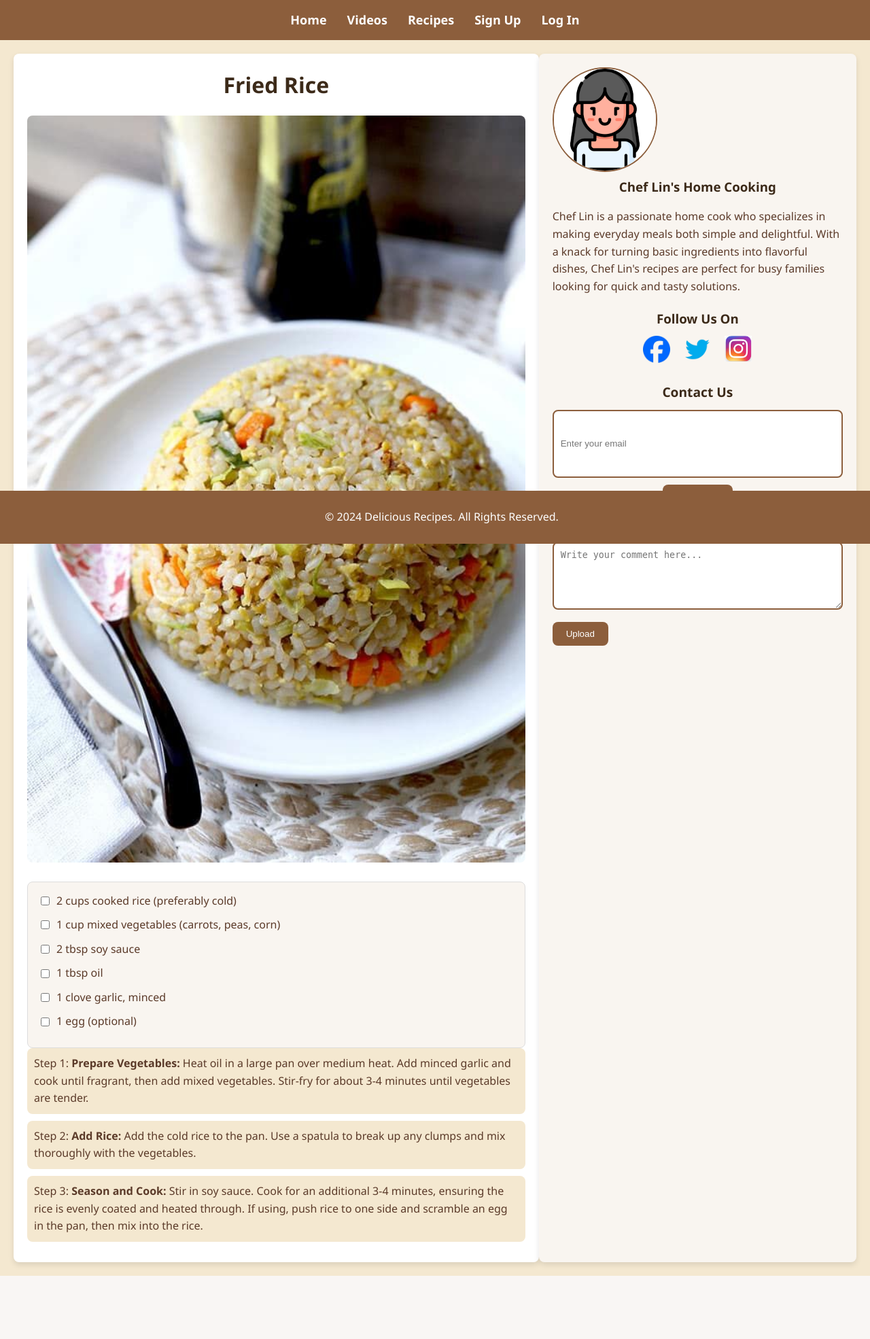
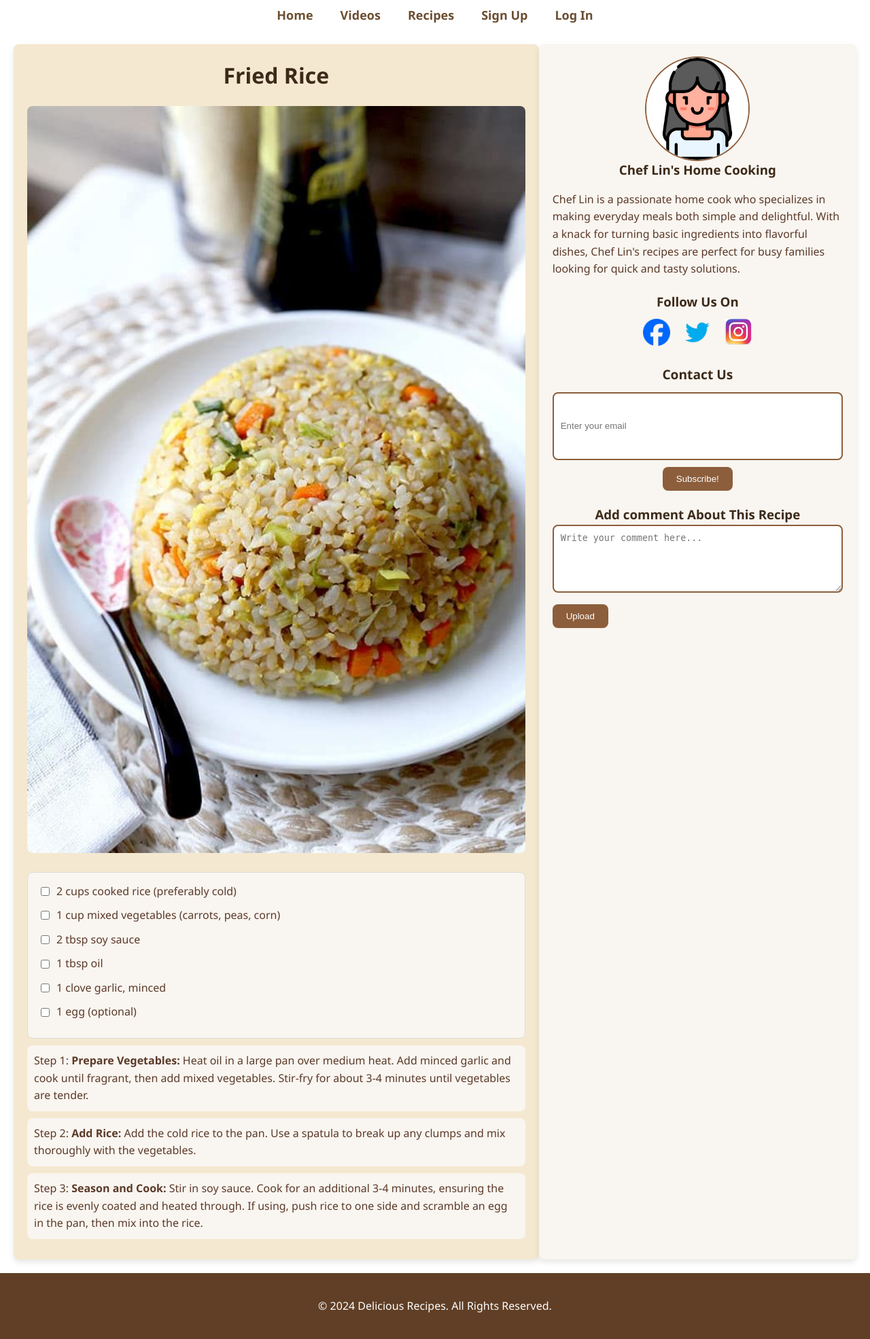
Before and after one commit to AndreValerix/webfinal, a PHP site: page /f_recipe.php in a window 1280 px wide. Shown: the whole page at 68% size. Before the commit the page ends 1877 px from the top, so only its background shows below. Run offline with PHP 8.4, Linux system fonts and the light colour scheme.

Commit message:
Update f_recipe.css

```diff
--- a/f_recipe.css
+++ b/f_recipe.css
@@ -3,7 +3,7 @@ body {
     font-family: 'Segoe UI', Tahoma, Geneva, Verdana, sans-serif;
     margin: 0;
     padding: 0;
-    background: #f4e8d0; /* Light beige background */
+ /* Light beige background */
     color: #5b3a29;
     line-height: 1.6;
 }
@@ -26,8 +26,9 @@ h4 {
 
 /* Navbar */
 .navbar {
-    background-color: #8c5e3c; /* Darker cookie brown */
-    padding: 15px 0;
+    background-color: white;
+    color: #3c2a19;
+    padding: 8px 0;/* Slightly more pronounced shadow */
 }
 
 .navbar ul {
@@ -39,19 +40,22 @@ h4 {
 }
 
 .navbar ul li {
-    margin: 0 15px; /* Adjust margin */
+
+    margin: 0 20px; /* Increased spacing for better visibility */
 }
 
 .navbar ul li a {
+    color: #6C4E31;
     text-decoration: none;
-    color: #fff;
+    color: 603F26;
     font-weight: bold;
-    font-size: 18px;
-    transition: color 0.3s;
+    font-size: 18px; /* Larger font size for readability */
+    transition: color 0.3s; /* Smooth color transition on hover */
 }
 
 .navbar ul li a:hover {
-    color: #f5e1d0;
+    color: #603F26;
+    text-decoration: underline; /* Light color on hover */
 }
 
 /* Container */
@@ -65,7 +69,7 @@ h4 {
 .recipe {
     width: 60%;
     padding: 20px;
-    background-color: #fff;
+    background-color: #f4e8d0;
     border-radius: 8px;
     box-shadow: 0 4px 8px rgba(0, 0, 0, 0.1);
 }
@@ -82,6 +86,7 @@ h4 {
     padding: 15px;
     border: 1px solid #ddd;
     border-radius: 8px;
+    margin-bottom: 10px;
 }
 
 .ingredients ul {
@@ -102,7 +107,7 @@ h4 {
 
 /* Steps Section */
 .step {
-    background-color: #f4e8d0;
+    background-color: #f9f5f0;
     padding: 10px;
     margin-bottom: 10px;
     border-radius: 8px;
@@ -115,6 +120,13 @@ h4 {
     background-color: #f9f5f0;
     border-radius: 8px;
     box-shadow: 0 4px 8px rgba(0, 0, 0, 0.1);
+
+}
+.profile-pic {
+    display: flex;
+    justify-content: center; /* Center horizontally */
+    align-items: center; /* Center vertically */
+    height: 150px; /* Set height to match the image */
 }
 
 .profile-pic img {
@@ -204,11 +216,9 @@ h4 {
 
 /* Footer */
 .footer {
-    background-color: #8c5e3c;
-    color: #fff;
-    text-align: center;
-    padding: 10px;
-    position: fixed;
-    bottom: 0;
-    width: 100%;
-}
+    /* Dark cookie brown */
+       padding: 20px 0;
+       background-color: #603F26;
+       color: white;
+       text-align: center;
+   }
```
